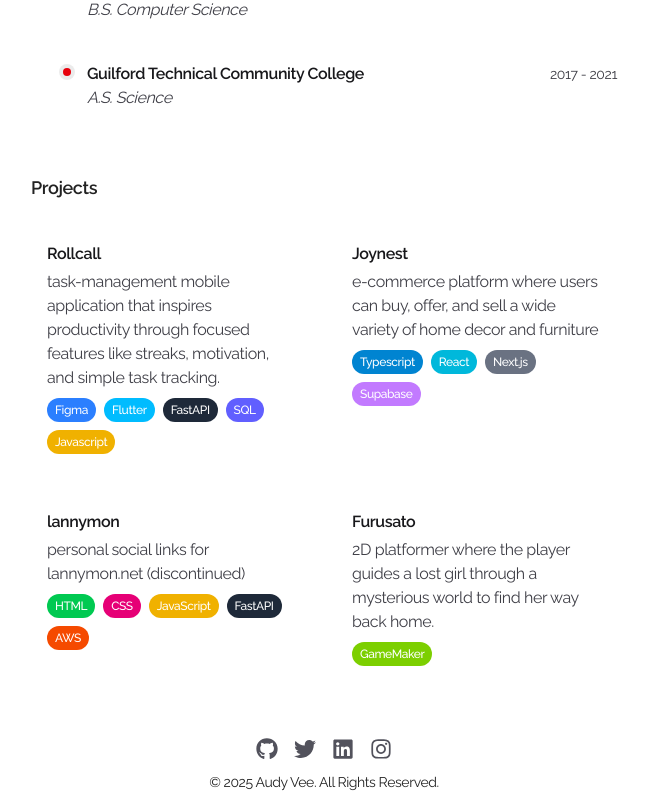
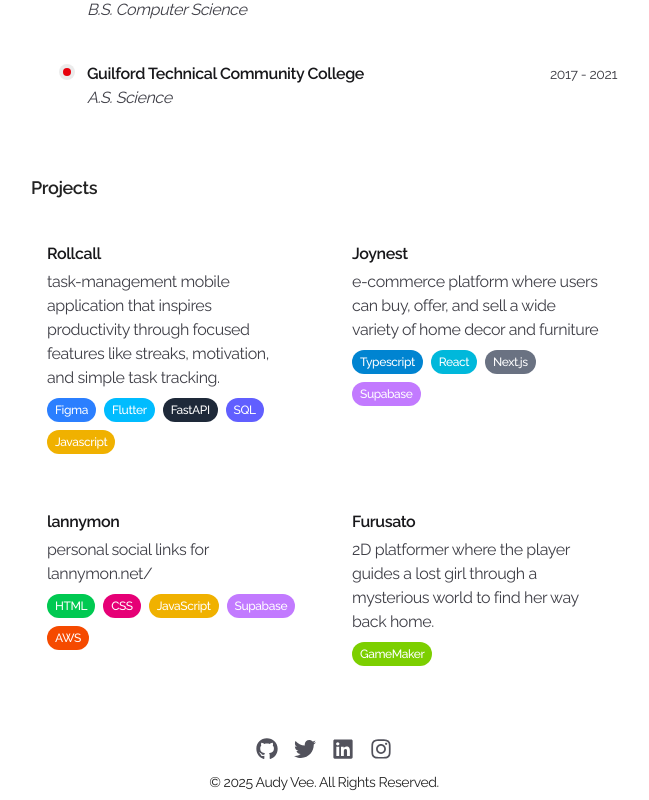
Before and after one commit to lancanon/personal-site, a Next.js app: page / in a window 1280 px wide. Shown: the part 686-1486 px from the top of the page, without its empty margins (316-965 px from the left). Built offline with nearby package versions, Linux system fonts and the light colour scheme.

Commit message:
updated project section

```diff
--- a/src/app/data.ts
+++ b/src/app/data.ts
@@ -80,14 +80,14 @@ export const PROJECTS: Project[] = [
   },
   {
     name: 'lannymon',
-    description: 'personal social links for lannymon.net (discontinued)',
+    description: 'personal social links for lannymon.net/',
     link:'https://lancanon.github.io/',
     image: '/assets/images/lannymon.png',
     tags: [
       { label: 'HTML', color: 'bg-green-500' },
       { label: 'CSS', color: 'bg-pink-600' },
       { label: 'JavaScript', color: 'bg-yellow-500' },
-      { label: 'FastAPI', color: 'bg-gray-800' },
+      { label: 'Supabase', color: 'bg-purple-400' },
       { label: 'AWS', color: 'bg-orange-600' },
     ],
   },
```
